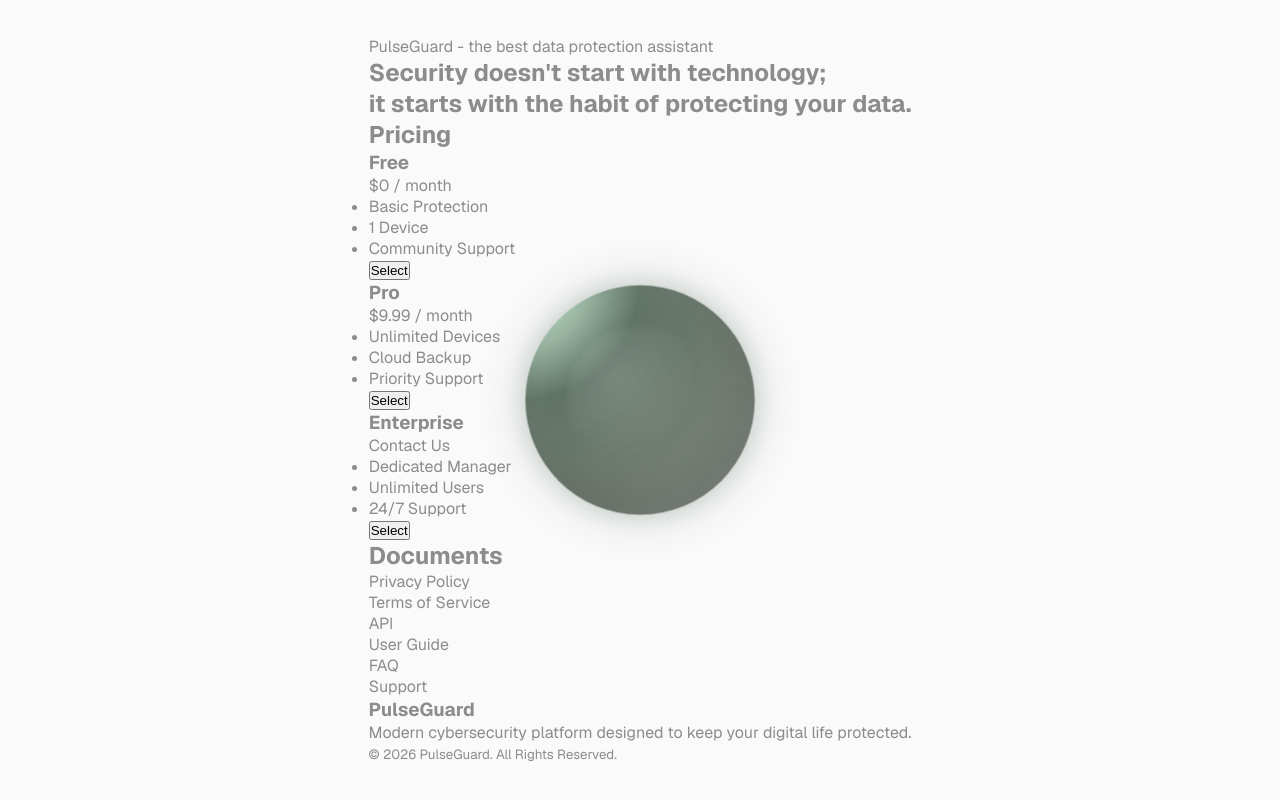
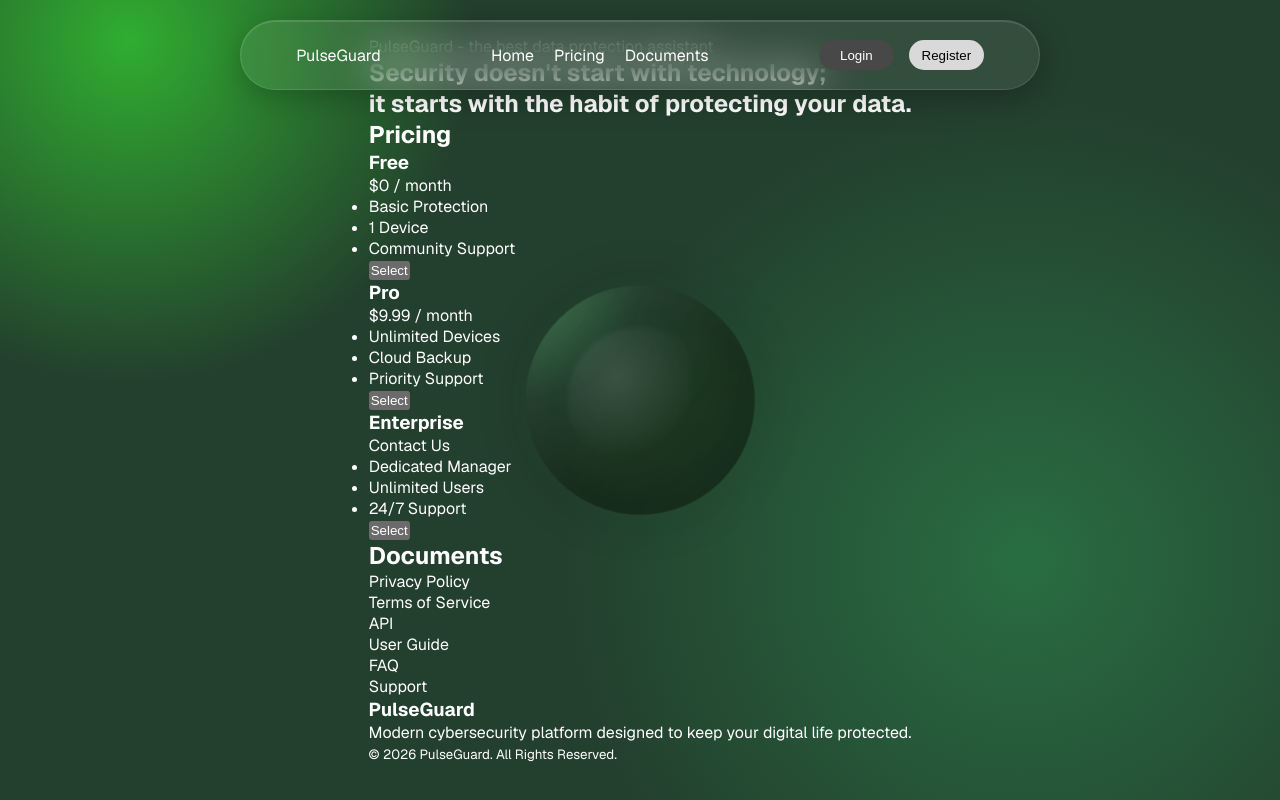
Before and after one commit to Igkka/Cybersecurity-App, a Next.js app: page / in a window 1280 px wide. Built offline with nearby package versions, Linux system fonts and the light colour scheme.

Commit message:
bugfixes

```diff
--- a/src/app/globals.css
+++ b/src/app/globals.css
@@ -1,34 +1,5 @@
 :root {
-  --background: #ffffff;
-  --foreground: #8d8c8c;
-}
-
-@media (prefers-color-scheme: dark) {
-  :root {
-    --background: #535353;
-    --foreground: #ededed;
-  }
-}
-
-html {
-  height: 100%;
-}
-
-html,
-body {
-  max-width: 100vw;
-  overflow-x: hidden;
-}
-
-body {
-  min-height: 100%;
-  display: flex;
-  flex-direction: column;
-  color: var(--foreground);
-  background: var(--background);
-  font-family: Arial, Helvetica, sans-serif;
-  -webkit-font-smoothing: antialiased;
-  -moz-osx-font-smoothing: grayscale;
+  --foreground: #ffffff;
 }
 
 * {
@@ -37,13 +8,44 @@ body {
   margin: 0;
 }
 
+html {
+  height: 100%;
+  color-scheme: dark;
+}
+
+html,
+body {
+  max-width: 100vw;
+  min-height: 100%;
+  overflow-x: hidden;
+}
+
+body {
+  display: flex;
+  flex-direction: column;
+
+  color: var(--foreground);
+
+  background:
+    radial-gradient(
+      circle at 10% 5%,
+      #30ad30,
+      transparent 25%
+    ),
+    radial-gradient(
+      circle at 80% 70%,
+      rgba(59, 246, 131, 0.25),
+      transparent 40%
+    ),
+    #233F2D;
+
+  font-family: Arial, Helvetica, sans-serif;
+
+  -webkit-font-smoothing: antialiased;
+  -moz-osx-font-smoothing: grayscale;
+}
+
 a {
   color: inherit;
   text-decoration: none;
 }
-
-@media (prefers-color-scheme: dark) {
-  html {
-    color-scheme: dark;
-  }
-}
--- a/src/app/page.js
+++ b/src/app/page.js
@@ -1,3 +1,4 @@
+"use client"
 import styles from "./page.module.css";
 import Navbar from "@/components/NavbarLoader";
 import Sphere from "@/components/sphere";
@@ -6,9 +7,11 @@ import PricingPage from "@/components/Pricing";
 import FooterPage from "@/components/Footer";
 import DocumentsPage from "@/components/Documents";
 
+
 export default function Home() {
   return (
     <div className={styles.page}>
+
       <Navbar />
       <main>
         <HomePage />
@@ -17,6 +20,7 @@ export default function Home() {
         <DocumentsPage />
       </main>
       <FooterPage />
+
     </div>
   );
 }
--- a/src/app/page.module.css
+++ b/src/app/page.module.css
@@ -1,34 +1,17 @@
 .page {
-  --background: #fafafa;
   --foreground: #fff;
-
-  --text-primary: #000;
-  --text-secondary: #666;
-
-  --button-primary-hover: #383838;
-  --button-secondary-hover: #f2f2f2;
-  --button-secondary-border: #ebebeb;
 
   display: flex;
   flex: 1;
   flex-direction: column;
   align-items: center;
   justify-content: center;
+
   font-family: var(--font-geist-sans);
-  background-color: var(--background);
+
+  background: transparent;
 }
 
-.main {
-  display: flex;
-  flex: 1;
-  width: 100%;
-  max-width: 800px;
-  flex-direction: column;
-  align-items: flex-start;
-  justify-content: space-between;
-  background-color: var(--foreground);
-  padding: 120px 60px;
-}
 
 .intro {
   display: flex;
@@ -129,7 +112,6 @@ a.secondary {
   }
 
   .page {
-    background: linear-gradient(0deg,#162A16,#233F2D);
     --foreground: #000;
 
     --text-primary: #ededed;
--- a/src/components/navbar.css
+++ b/src/components/navbar.css
@@ -1,17 +1,26 @@
-.navbar{
+header {
+    position: fixed;
+    top: 20px;
+    left: 50%;
+    transform: translateX(-50%);
+    z-index: 1000;
+}
+
+
+.navbar {
     width: 800px;
-    max-height: 70px;
+    height: 70px;
     display: flex;
     align-items: center;
     justify-content: space-around;
-
-}
-header{
-    position: fixed;
-
-    top: -5%;
-    left: 50%;
-
+    border-radius: 40px;
+    background: rgba(255,255,255,0.08);
+    backdrop-filter: blur(20px);
+    -webkit-backdrop-filter: blur(20px);
+    border: 1px solid rgba(255,255,255,0.12);
+    box-shadow:
+        0 8px 32px rgba(0,0,0,0.25),
+        inset 0 1px 1px rgba(255,255,255,0.15);
 }
 
 .nav-links {
--- a/src/components/navbar.jsx
+++ b/src/components/navbar.jsx
@@ -6,13 +6,6 @@ import "./navbar.css";
 export default function Navbar() {
   return (
     <header>
-      <LiquidGlass
-          elasticity={0}
-    displacementScale={30}
-    blurAmount={0.35}
-    saturation={1.2}
-    aberrationIntensity={0}
-      >
 
         <nav className="navbar">
 
@@ -30,7 +23,7 @@ export default function Navbar() {
           </div>
 
         </nav>
-      </LiquidGlass>
+
     </header>
   );
 }
```
Also changed, not shown: src/components/Home.css (added).
